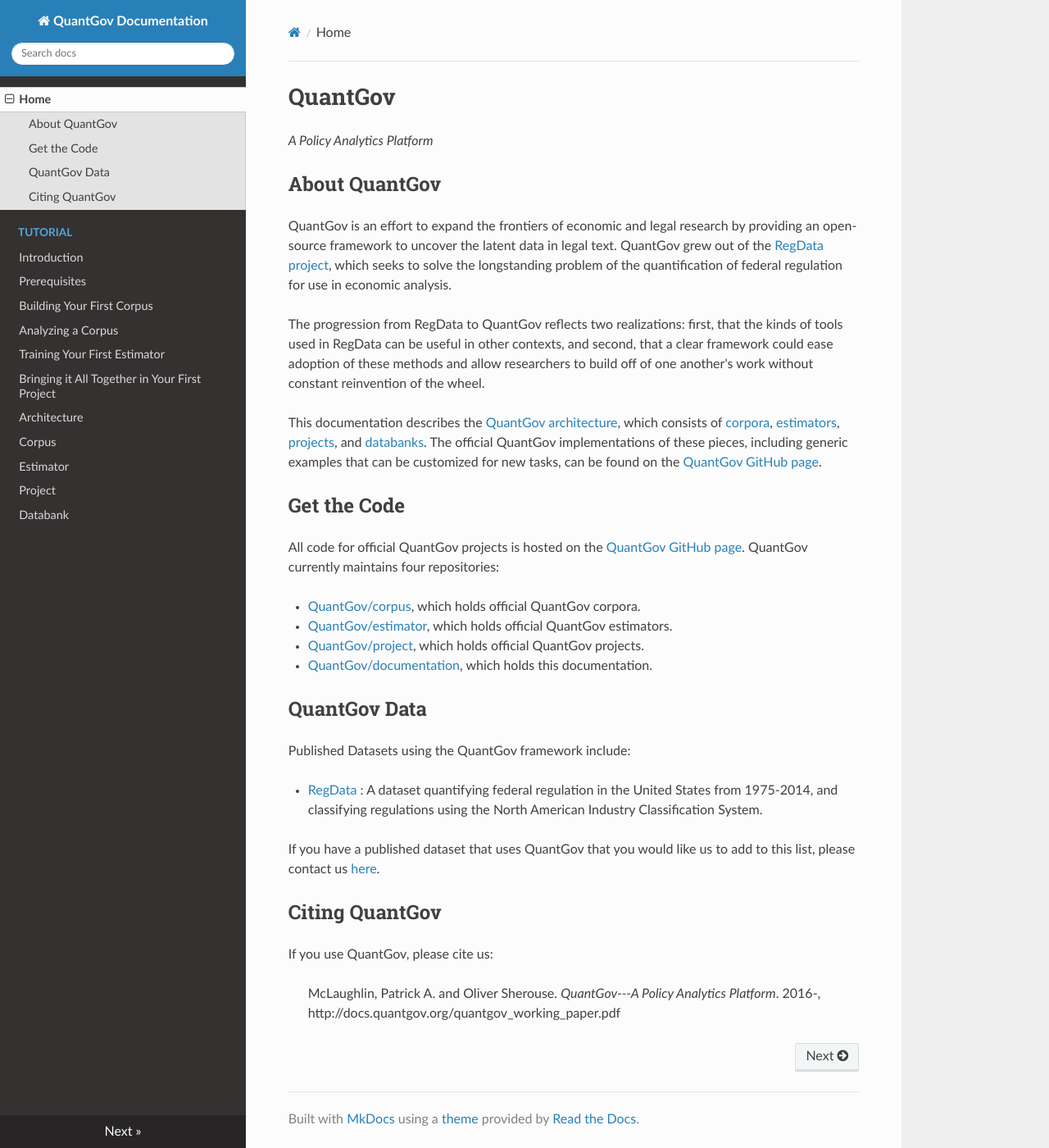
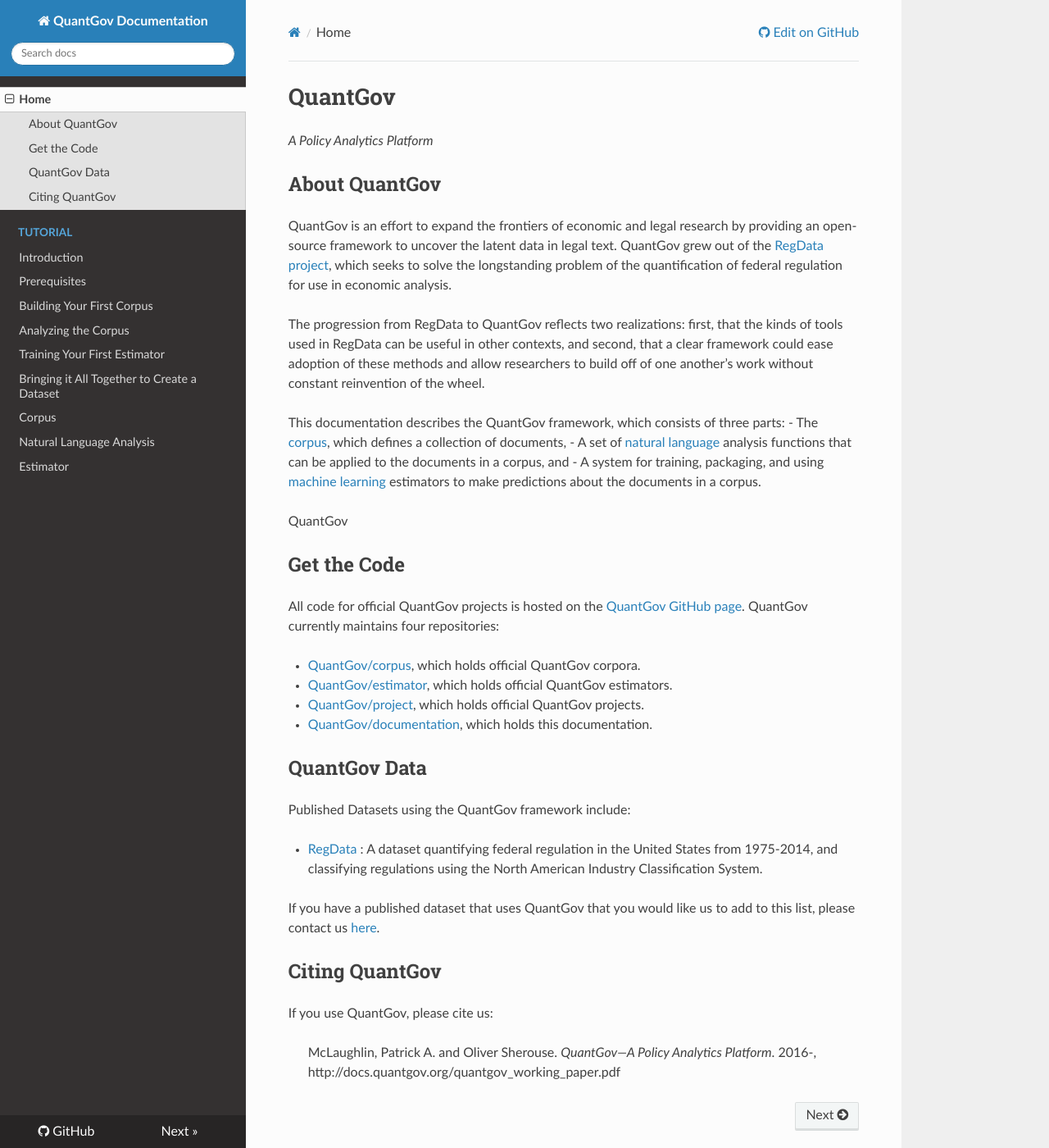
Before and after one commit to QuantGov/documentation, an MkDocs documentation site: the page built from docs/index.markdown, in a window 1280 px wide and 1400 px high. Shown: the whole window at 82% size. Built offline with MkDocs 1.6.1, drawn with Linux system fonts in a browser that asks for light colours; nearby versions of some CDN libraries.

```diff
--- a/docs/index.markdown
+++ b/docs/index.markdown
@@ -8,31 +8,56 @@ title: Home
 
 ## About QuantGov
 
-QuantGov is an effort to expand the frontiers of economic and legal research by providing an open-source framework to uncover the latent data in legal text. QuantGov grew out of the [RegData project](http://regdata.org/), which seeks to solve the longstanding problem of the quantification of federal regulation for use in economic analysis.
+QuantGov is an effort to expand the frontiers of economic and legal research by
+providing an open-source framework to uncover the latent data in legal text.
+QuantGov grew out of the [RegData project](https://quantgov.org/regdata), which
+seeks to solve the longstanding problem of the quantification of federal
+regulation for use in economic analysis.
 
-The progression from RegData to QuantGov reflects two realizations: first, that the kinds of tools used in RegData can be useful in other contexts, and second, that a clear framework could ease adoption of these methods and allow researchers to build off of one another's work without constant reinvention of the wheel.
+The progression from RegData to QuantGov reflects two realizations: first, that
+the kinds of tools used in RegData can be useful in other contexts, and second,
+that a clear framework could ease adoption of these methods and allow
+researchers to build off of one another's work without constant reinvention of
+the wheel.
 
-This documentation describes the [QuantGov architecture](http://docs.quantgov.org/architecture), which consists of [corpora](http://docs.quantgov.org/corpus), [estimators](http://docs.quantgov.org/estimator), [projects](http://docs.quantgov.org/project), and [databanks](http://docs.quantgov.org/databank). The official QuantGov implementations of these pieces, including generic examples that can be customized for new tasks, can be found on the [QuantGov GitHub page](https://github.com/QuantGov).
+This documentation describes the QuantGov framework, which consists of three
+parts: - The [corpus](corpus.markdown), which defines a collection of
+documents, - A set of [natural language](nlp.markdown) analysis functions that
+can be applied to the documents in a corpus, and - A system for training,
+packaging, and using [machine learning](ml.markdown) estimators to make
+predictions about the documents in a corpus.
+
+QuantGov
 
 ## Get the Code
 
-All code for official QuantGov projects is hosted on the [QuantGov GitHub page](https://github.com/QuantGov). QuantGov currently maintains four repositories:
+All code for official QuantGov projects is hosted on the [QuantGov GitHub
+page](https://github.com/QuantGov). QuantGov currently maintains four
+repositories:
 
--   [QuantGov/corpus](https://github.com/QuantGov/corpus), which holds official QuantGov corpora.
--   [QuantGov/estimator](https://github.com/QuantGov/estimator), which holds official QuantGov estimators.
--   [QuantGov/project](https://github.com/QuantGov/project), which holds official QuantGov projects.
--   [QuantGov/documentation](https://github.com/QuantGov/documentation), which holds this documentation.
+-   [QuantGov/corpus](https://github.com/QuantGov/corpus), which holds official
+    QuantGov corpora.
+-   [QuantGov/estimator](https://github.com/QuantGov/estimator), which holds
+    official QuantGov estimators.
+-   [QuantGov/project](https://github.com/QuantGov/project), which holds
+    official QuantGov projects.
+-   [QuantGov/documentation](https://github.com/QuantGov/documentation), which
+    holds this documentation.
 
 ## QuantGov Data
 
 Published Datasets using the QuantGov framework include:
 
--   [RegData](http://regdata.org/data) : A dataset quantifying federal regulation in the United States from 1975-2014, and classifying regulations using the North American Industry Classification System.
+-   [RegData](http://regdata.org/data) : A dataset quantifying federal
+    regulation in the United States from 1975-2014, and classifying regulations
+    using the North American Industry Classification System.
 
-If you have a published dataset that uses QuantGov that you would like us to add to this list, please contact us [here](mailto:info@quantgov.org).
+If you have a published dataset that uses QuantGov that you would like us to
+add to this list, please contact us [here](mailto:info@quantgov.org).
 
 ## Citing QuantGov
 
 If you use QuantGov, please cite us:
 
-> McLaughlin, Patrick A. and Oliver Sherouse. *QuantGov---A Policy Analytics Platform*. 2016-, http://docs.quantgov.org/quantgov\_working\_paper.pdf
+> McLaughlin, Patrick A. and Oliver Sherouse. *QuantGov---A Policy Analytics
+> Platform*. 2016-, http://docs.quantgov.org/quantgov\_working\_paper.pdf
--- /dev/null
+++ b/docs/nlp.markdown
@@ -0,0 +1 @@
+# Natural Language Analysis
--- a/docs/tutorial/first_project.markdown
+++ b/docs/tutorial/first_project.markdown
@@ -1,4 +1,4 @@
-# Bringing it All Together in Your First Project
+# Bringing it All Together to Create a Dataset
 
 A [QuantGov Project](../project.markdown) allows us to bring corpora and
 estimators together to create a final dataset. In this tutorial, we are going
--- a/docs/tutorial/prerequisites.markdown
+++ b/docs/tutorial/prerequisites.markdown
@@ -1,4 +1,4 @@
-# Pre-Requisites
+# Prerequisites
 
 ## The Command Line
 
--- a/mkdocs.yml
+++ b/mkdocs.yml
@@ -1,17 +1,19 @@
 site_name: QuantGov Documentation
+site_url: http://docs.quantgov.org
 theme: readthedocs
-google_analytics: ['UA-86588008-2', 'auto']
+google_analytics: ["UA-86588008-2", "auto"]
+repo_url: https://github.com/quantgov/documentation
 nav:
-  - 'index.markdown'
+  - "index.markdown"
   - Tutorial:
-    - Introduction: 'tutorial/introduction.markdown'
-    - Prerequisites: 'tutorial/prerequisites.markdown'
-    - Building Your First Corpus: 'tutorial/first_corpus.markdown'
-    - Analyzing a Corpus: 'tutorial/corpus_analysis.markdown'
-    - Training Your First Estimator: 'tutorial/first_estimator.markdown'
-    - Bringing it All Together in Your First Project: 'tutorial/first_project.markdown'
-  - Architecture: 'architecture.markdown'
-  - Corpus: 'corpus.markdown'
-  - Estimator: 'estimator.markdown'
-  - Project: 'project.markdown'
-  - Databank: 'databank.markdown'
+      - "tutorial/introduction.markdown"
+      - "tutorial/prerequisites.markdown"
+      - "tutorial/first_corpus.markdown"
+      - "tutorial/corpus_analysis.markdown"
+      - "tutorial/first_estimator.markdown"
+      - "tutorial/first_project.markdown"
+  - "corpus.markdown"
+  - "nlp.markdown"
+  - "ml.markdown"
+markdown_extensions:
+  - smarty
```
Also changed, not shown: docs/architecture.markdown (deleted, +0 -28 lines), docs/corpus.markdown (+69 -15 lines), docs/databank.markdown (deleted, +0 -15 lines), docs/estimator.markdown (deleted, +0 -38 lines), docs/ml.markdown (added, +60 -0 lines), docs/project.markdown (deleted, +0 -25 lines), docs/tutorial/first_corpus.markdown (+12 -12 lines), docs/tutorial/first_estimator.markdown (+30 -33 lines), docs/tutorial/introduction.markdown (+9 -4 lines), docs/tutorial/corpus_analysis.markdown (line endings or trailing spaces).
